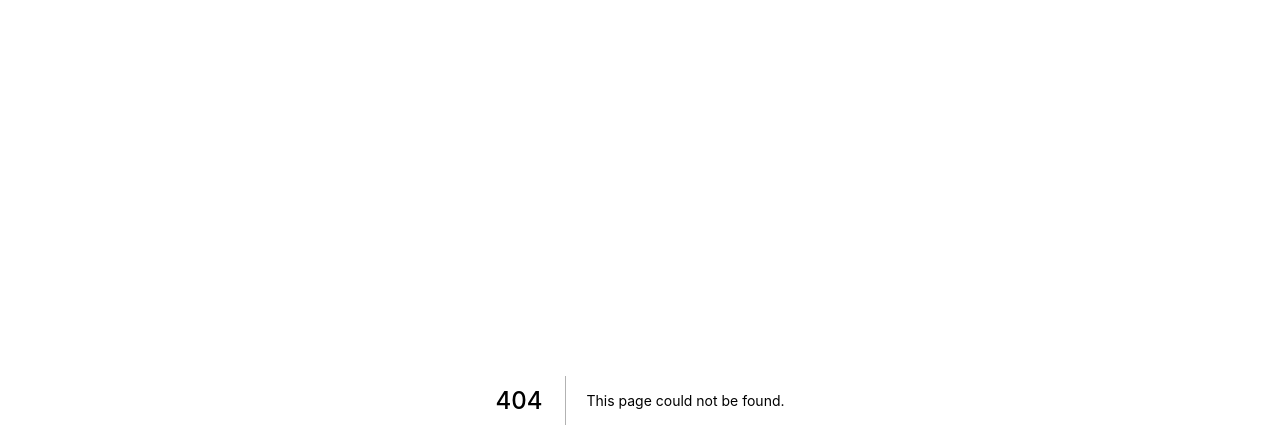
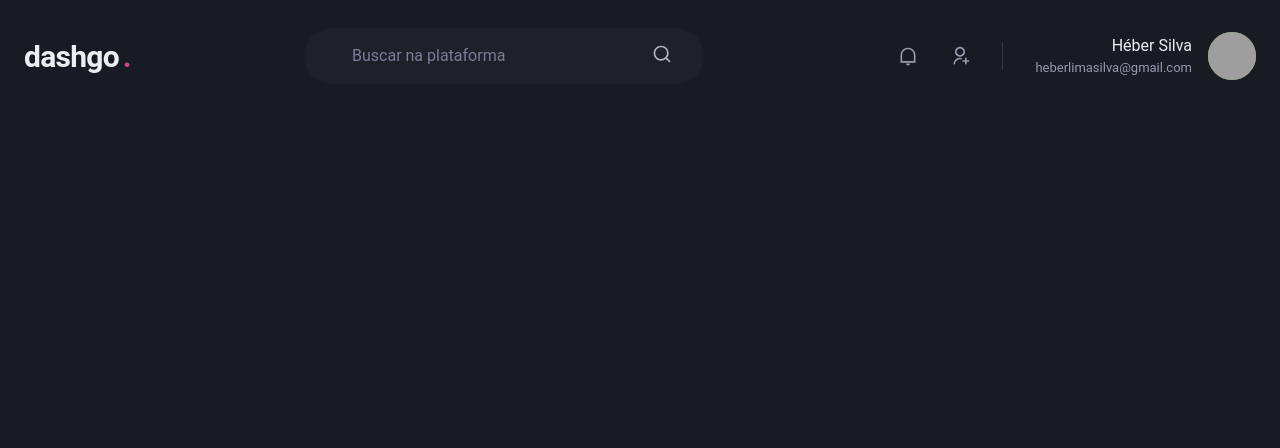
Before and after one commit to heber364/dashgo, a Next.js app: page /dashboard in a window 1280 px wide. Before the commit this address had no page. Shown: the top 448 px of the page. Built offline with nearby package versions, Linux system fonts and the light colour scheme; grey boxes are pictures that could not be loaded.

Commit message:
Criando o component Header

```diff
--- a/package.json
+++ b/package.json
@@ -16,7 +16,8 @@
     "framer-motion": "^6",
     "next": "12.1.0",
     "react": "17.0.2",
-    "react-dom": "17.0.2"
+    "react-dom": "17.0.2",
+    "react-icons": "^4.3.1"
   },
   "devDependencies": {
     "@types/node": "^17.0.21",
--- /dev/null
+++ b/src/components/Header.tsx
@@ -0,0 +1,77 @@
+import { Flex, Text, Input, Icon, HStack, Box, Avatar } from "@chakra-ui/react";
+import {
+  RiNotificationLine,
+  RiSearchLine,
+  RiUserAddLine,
+} from "react-icons/ri";
+
+export function Header() {
+  return (
+    <Flex
+      as="header"
+      w="100%"
+      maxW={1480}
+      h="20"
+      mx="auto"
+      mt="4"
+      px="6"
+      align="center"
+    >
+      <Text fontSize="3xl" fontWeight="bold" letterSpacing="tight" w="64">
+        dashgo
+        <Text as="span" ml="1" color="pink.500">
+          .
+        </Text>
+      </Text>
+
+      <Flex
+        as="label"
+        flex="1"
+        py="4"
+        px="8"
+        ml="6"
+        maxW={400}
+        alignSelf="center"
+        color="gray.200"
+        position="relative"
+        bg="gray.800"
+        borderRadius="full"
+      >
+        <Input
+          color="gray.50"
+          variant="unstyled"
+          px="4"
+          mr="4"
+          placeholder="Buscar na plataforma"
+          _placeholder={{ color: "gray.400" }}
+        />
+        <Icon as={RiSearchLine} fontSize="20" />
+      </Flex>
+
+      <Flex align="center" ml="auto">
+        <HStack
+          spacing="8"
+          mx="8"
+          pr="8"
+          py="1"
+          color="gray.300"
+          borderRightWidth={1}
+          borderColor="gray.700"
+        >
+          <Icon as={RiNotificationLine} fontSize="20" />
+          <Icon as={RiUserAddLine} fontSize="20" />
+        </HStack>
+      </Flex>
+
+      <Flex align="center">
+        <Box mr="4" textAlign="right">
+            <Text>Héber Silva</Text>
+            <Text color="gray.300" fontSize="small">
+                heberlimasilva@gmail.com
+            </Text>
+        </Box>
+        <Avatar size="md" name="Héber Silva" src="https://avatars.githubusercontent.com/u/79921821?v=4"/>
+      </Flex>
+    </Flex>
+  );
+}
--- a/src/pages/_app.tsx
+++ b/src/pages/_app.tsx
@@ -5,6 +5,7 @@
 function MyApp({ Component, pageProps }: AppProps) {
   return (
     <ChakraProvider theme={theme}>
+
       <Component {...pageProps} />
     </ChakraProvider>
   );
--- /dev/null
+++ b/src/pages/dashboard.tsx
@@ -0,0 +1,9 @@
+import { Header } from "../components/Header";
+
+export default function Dashboard(){
+    return(
+        <Header />
+
+
+    )
+}
--- a/src/pages/index.tsx
+++ b/src/pages/index.tsx
@@ -1,5 +1,6 @@
 import { Flex, Button , Stack} from  '@chakra-ui/react'
 import { Input } from '../components/Form/Input'
+
 export default function Home() {
   return (
    <Flex
```
Also changed, not shown: 1 other file (tests, documents, lock files or other folders).
